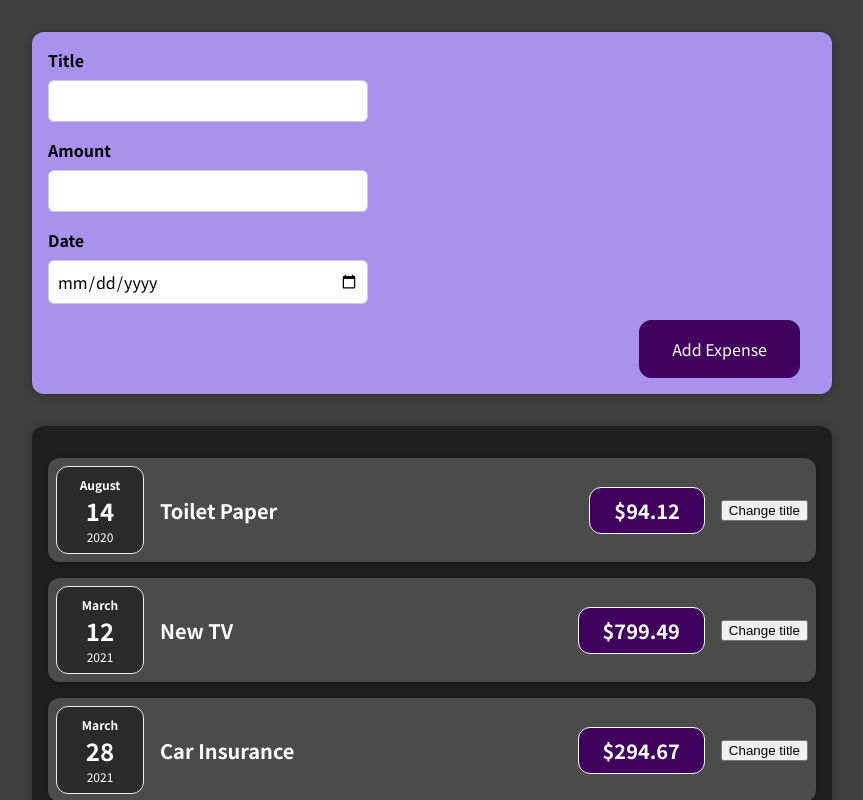
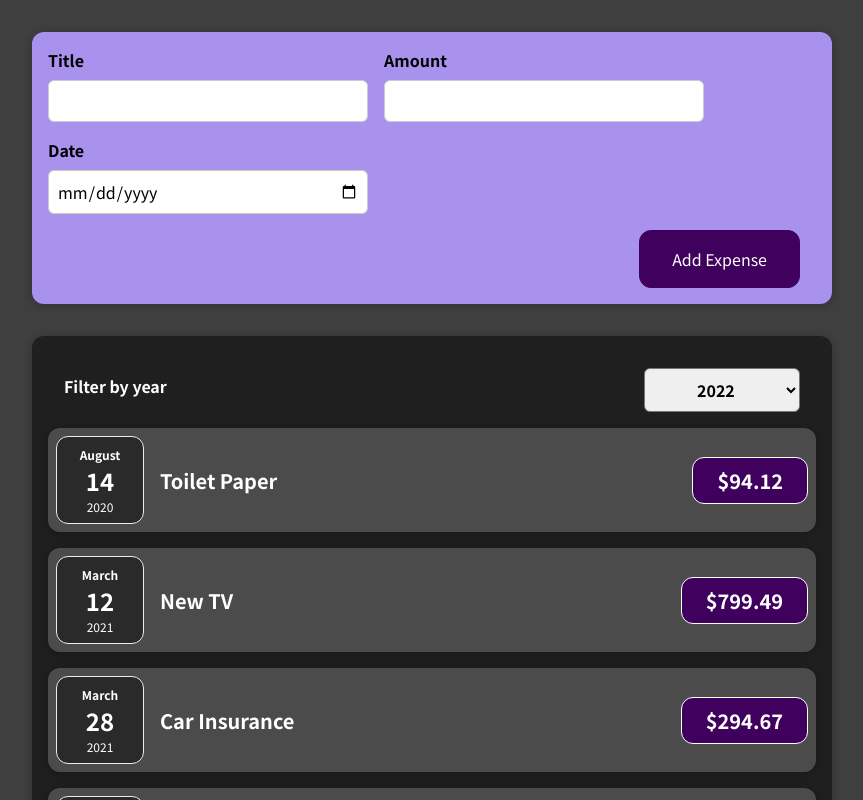
Before and after one commit to Qasper1974/expense-tracker, a React (Create React App) app: page / in a window 1280 px wide. Shown: the top 800 px of the page, without its empty margins (208-1071 px from the left). Built offline with nearby package versions, Linux system fonts and the light colour scheme.

Commit message:
outputting dynamic list

```diff
--- a/src/App.js
+++ b/src/App.js
@@ -1,8 +1,8 @@
+import React, { useState } from "react";
 import ExpensesList from "./components/expenses/ExpensesList";
 import NewExpenseItem from "./components/NewExpenses/NewExpenseItem";
 
-function App() {
-  const expenses = [
+const DUMMY_EXPENSES = [
   {
     id: "e1",
     title: "Toilet Paper",
@@ -24,9 +24,13 @@
   },
 ];
 
+function App() {
+  const [expenses, setExpenses] = useState(DUMMY_EXPENSES);
+
   const addExpenseHandler = (expense) => {
-    console.log("In App.js: ");
-    console.log(expense);
+    setExpenses((prevState) => {
+      return [expense, ...prevState];
+    });
   };
   return (
     <div>
--- a/src/components/NewExpenses/ExpenseForm.js
+++ b/src/components/NewExpenses/ExpenseForm.js
@@ -43,8 +43,6 @@
             onChange={changeTitleHandler}
           ></input>
         </div>
-      </div>
-      <div className="new-expense__controls">
         <div className="new-expense__control">
           <label>Amount</label>
           <input
@@ -55,8 +53,6 @@
             onChange={changeAmountHandler}
           ></input>
         </div>
-      </div>
-      <div className="new-expense__controls">
         <div className="new-expense__control">
           <label>Date</label>
           <input
--- a/src/components/NewExpenses/NewExpenseItem.js
+++ b/src/components/NewExpenses/NewExpenseItem.js
@@ -5,8 +5,6 @@
 const NewExpenseItem = (props) => {
   const submitExpenseDataHandler = (data) => {
     const expanseData = { ...data, id: 10 };
-    console.log("Hier is de data van NewExpenseItem:");
-    console.log(expanseData);
     props.onAddExpense(expanseData);
   };
 
--- a/src/components/expenses/ExpenseItem.js
+++ b/src/components/expenses/ExpenseItem.js
@@ -1,26 +1,22 @@
-import React, { useState } from "react";
+import React from "react";
 import "./ExpenseItem.css";
 import ExpenseDate from "./ExpenseDate";
 import Card from "../UI/Card";
 
 function ExpenseItem(props) {
-  const [titel, setTitel] = useState(props.title);
-
-  function clickHandler() {
-    setTitel("updated");
-  }
   return (
+    <div>
       <Card className="expense-item">
         <div>
           <ExpenseDate datum={props.date}></ExpenseDate>
         </div>
 
         <div className="expense-item__description">
-        <h2>{titel}</h2>
+          <h2>{props.title}</h2>
           <div className="expense-item__price">${props.amount}</div>
-        <button onClick={clickHandler}>Change title</button>
         </div>
       </Card>
+    </div>
   );
 }
 
--- /dev/null
+++ b/src/components/expenses/ExpensesFilter.css
@@ -0,0 +1,24 @@
+.expenses-filter {
+  color: white;
+  padding: 0 1rem;
+}
+
+.expenses-filter__control {
+  display: flex;
+  width: 100%;
+  align-items: center;
+  justify-content: space-between;
+  margin: 1rem 0;
+}
+
+.expenses-filter label {
+  font-weight: bold;
+  margin-bottom: 0.5rem;
+}
+
+.expenses-filter select {
+  font: inherit;
+  padding: 0.5rem 3rem;
+  font-weight: bold;
+  border-radius: 6px;
+}
--- /dev/null
+++ b/src/components/expenses/ExpensesFilter.js
@@ -0,0 +1,26 @@
+import React from "react";
+
+import "./ExpensesFilter.css";
+
+const ExpensesFilter = (props) => {
+  const selectYearHandler = (event) => {
+    console.log(event.target.value);
+    props.onFilterChange(event.target.value);
+  };
+
+  return (
+    <div className="expenses-filter">
+      <div className="expenses-filter__control">
+        <label>Filter by year</label>
+        <select value={props.selected} onChange={selectYearHandler}>
+          <option value="2022">2022</option>
+          <option value="2021">2021</option>
+          <option value="2020">2020</option>
+          <option value="2019">2019</option>
+        </select>
+      </div>
+    </div>
+  );
+};
+
+export default ExpensesFilter;
--- a/src/components/expenses/ExpensesList.js
+++ b/src/components/expenses/ExpensesList.js
@@ -1,32 +1,31 @@
-import React from "react";
+import React, { useState } from "react";
 import "./ExpensesList.css";
 import ExpenseItem from "./ExpenseItem";
 import Card from "../UI/Card";
+import ExpensesFilter from "./ExpensesFilter";
 
 function ExpensesList(props) {
+  const [filteredYear, setFilteredYear] = useState("2022");
+
+  const filterChangeHandler = (year) => {
+    setFilteredYear(year);
+  };
   return (
-    <Card className="expenses">
-      <ExpenseItem
-        date={props.uitgaven[0].date}
-        title={props.uitgaven[0].title}
-        amount={props.uitgaven[0].amount}
-      ></ExpenseItem>
-      <ExpenseItem
-        date={props.uitgaven[1].date}
-        title={props.uitgaven[1].title}
-        amount={props.uitgaven[1].amount}
-      ></ExpenseItem>
-      <ExpenseItem
-        date={props.uitgaven[2].date}
-        title={props.uitgaven[2].title}
-        amount={props.uitgaven[2].amount}
-      ></ExpenseItem>
-      <ExpenseItem
-        date={props.uitgaven[3].date}
-        title={props.uitgaven[3].title}
-        amount={props.uitgaven[3].amount}
-      ></ExpenseItem>
-    </Card>
+    <div>
+      <Card className="expenses">
+        <ExpensesFilter
+          selected={filteredYear}
+          onFilterChange={filterChangeHandler}
+        />
+        {props.uitgaven.map((item) => (
+          <ExpenseItem
+            date={item.date}
+            title={item.title}
+            amount={item.amount}
+          />
+        ))}
+      </Card>
+    </div>
   );
 }
 
```
Also changed, not shown: 1 other file (tests, documents, lock files or other folders). Lines whose indentation alone changed are shown as unchanged.
